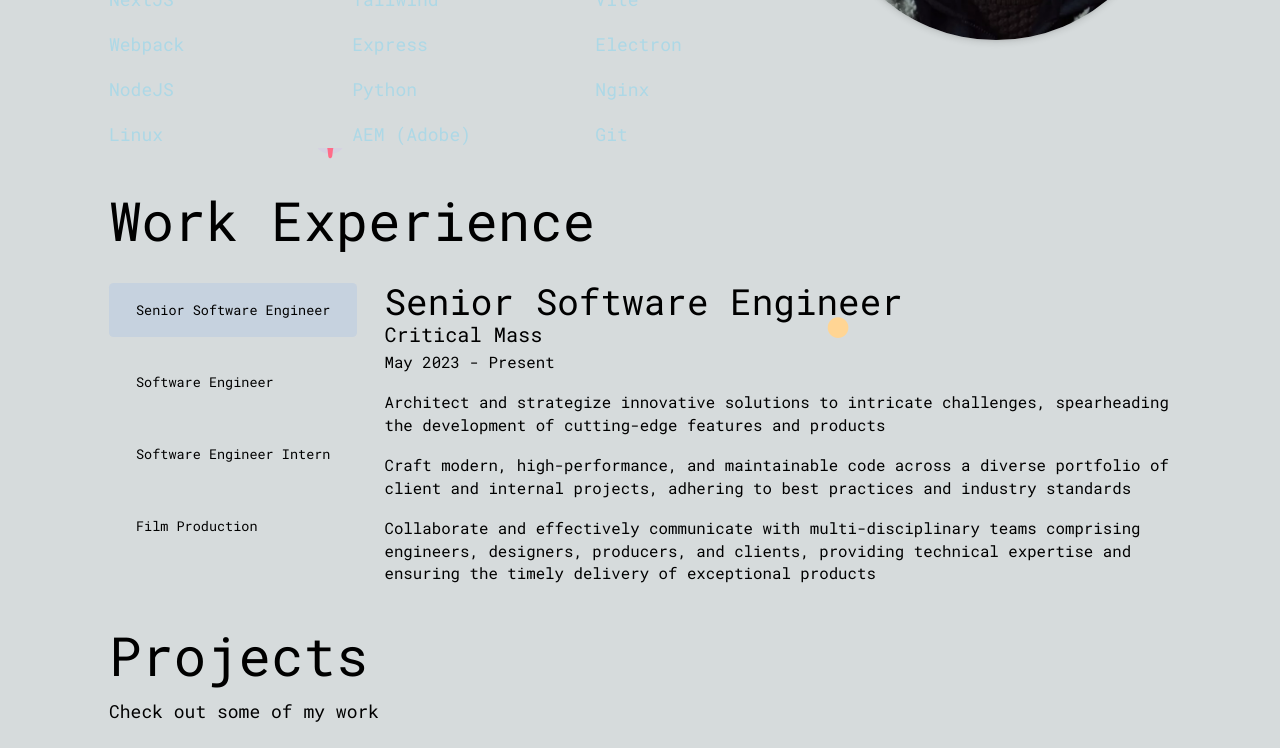
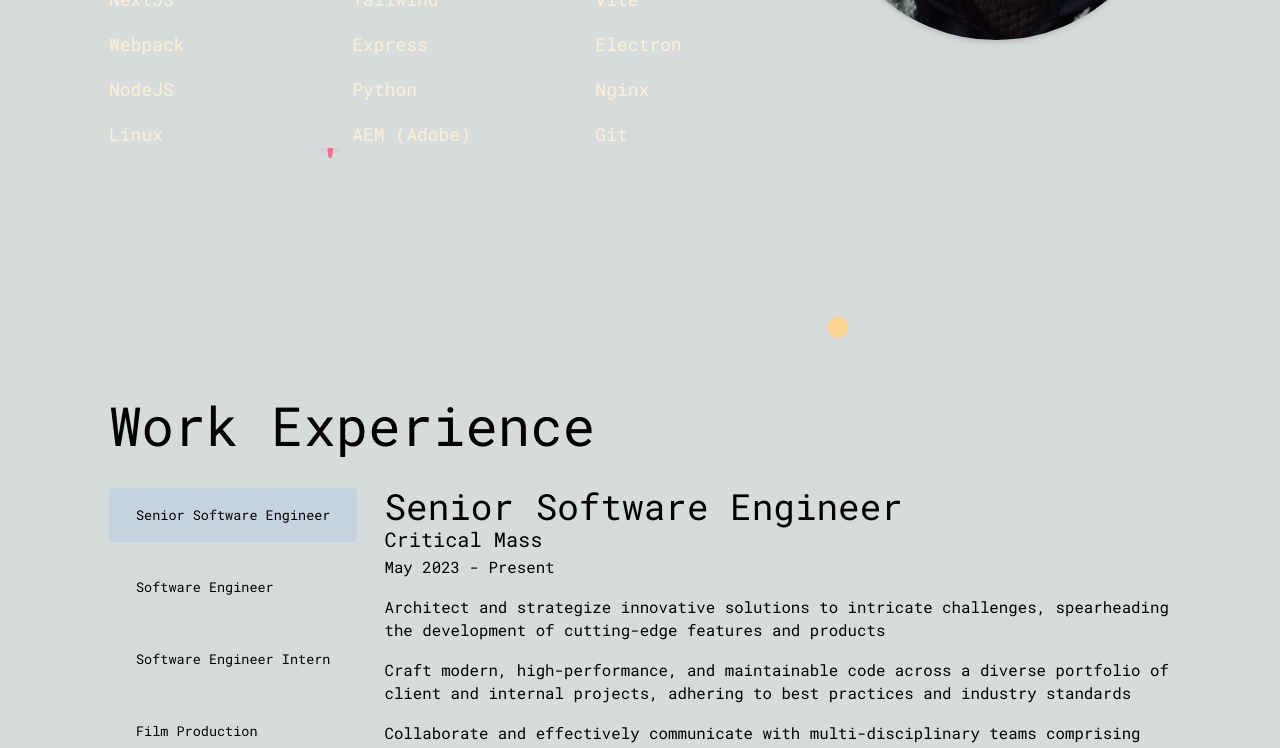
Before and after one commit to yunggarlic/new_personal, a Next.js app: page / in a window 1280 px wide. Shown: the part 1300-2048 px from the top of the page. Built offline with nearby package versions, Linux system fonts and the light colour scheme.

Commit message:
positioning fixes

```diff
--- a/src/components/ThemeToggle.tsx
+++ b/src/components/ThemeToggle.tsx
@@ -1,38 +1,48 @@
-import React, { useState, useEffect, useRef } from "react";
+import React, { useState, useEffect, useRef } from 'react';
 import Moon from './icons/Moon';
 import Sun from './icons/Sun';
 
 const ThemeToggle = () => {
-  const [theme, setTheme] = useState("light");
+  const [theme, setTheme] = useState('light');
   const checkbox = useRef<HTMLInputElement>(null);
 
   useEffect(() => {
-    if (window.matchMedia("(prefers-color-scheme: dark)").matches) {
-      setTheme("dark");
-      document.documentElement.classList.add("dark");
+    if (window.matchMedia('(prefers-color-scheme: dark)').matches) {
+      setTheme('dark');
+      document.documentElement.classList.add('dark');
     }
   }, []);
 
   const handleToggle = () => {
-    if(checkbox.current)
-        checkbox.current.checked = !checkbox.current.checked;
-    if (theme === "light") {
-      setTheme("dark");
-      document.documentElement.classList.add("dark");
+    if (checkbox.current) checkbox.current.checked = !checkbox.current.checked;
+    if (theme === 'light') {
+      setTheme('dark');
+      document.documentElement.classList.add('dark');
     } else {
-      setTheme("light");
-      document.documentElement.classList.remove("dark");
+      setTheme('light');
+      document.documentElement.classList.remove('dark');
     }
   };
 
   return (
-    <div className="fixed right-[50px] bottom-[50px]" onClick={handleToggle} >
+    <div
+      className="fixed right-[50px] bottom-[50px] z-10"
+      onClick={handleToggle}
+    >
       <label
         className="relative inline-block h-[34px] w-[60px]"
         htmlFor="checkbox"
       >
-        <input type="checkbox" ref={checkbox} className="invisible" id="toggleTheme" />
-        <div className="slider flex bg-sky-200 shadow-md rounded bottom-0 cursor-pointer left-0 absolute right-0 top-0 transition"><Moon /><Sun/></div>
+        <input
+          type="checkbox"
+          ref={checkbox}
+          className="invisible"
+          id="toggleTheme"
+        />
+        <div className="slider absolute bottom-0 left-0 right-0 top-0 flex cursor-pointer rounded bg-sky-200 shadow-md transition">
+          <Moon />
+          <Sun />
+        </div>
       </label>
     </div>
   );
--- a/src/components/Work.tsx
+++ b/src/components/Work.tsx
@@ -6,8 +6,11 @@ import Swiper from 'swiper';
 const Work: React.FC<JobProps> = ({ jobs }) => {
   const [currentJob, setCurrentJob] = useState(0);
   return (
-    <section className="bg-primary-gradient flex items-center" id="work">
-      <div className="h-scren my-auto w-full tablet:h-[unset]">
+    <section
+      className="bg-primary-gradient flex items-center tablet:h-screen"
+      id="work"
+    >
+      <div className="my-auto w-full">
         <h2 className="pb-8">Work Experience</h2>
         <div className="work-inner flex h-full flex-col space-y-4 tablet:flex-row tablet:space-y-0">
           <div className="tab-list swiper-container flex flex-col justify-between gap-4 tablet:mr-6 tablet:justify-start">
```
